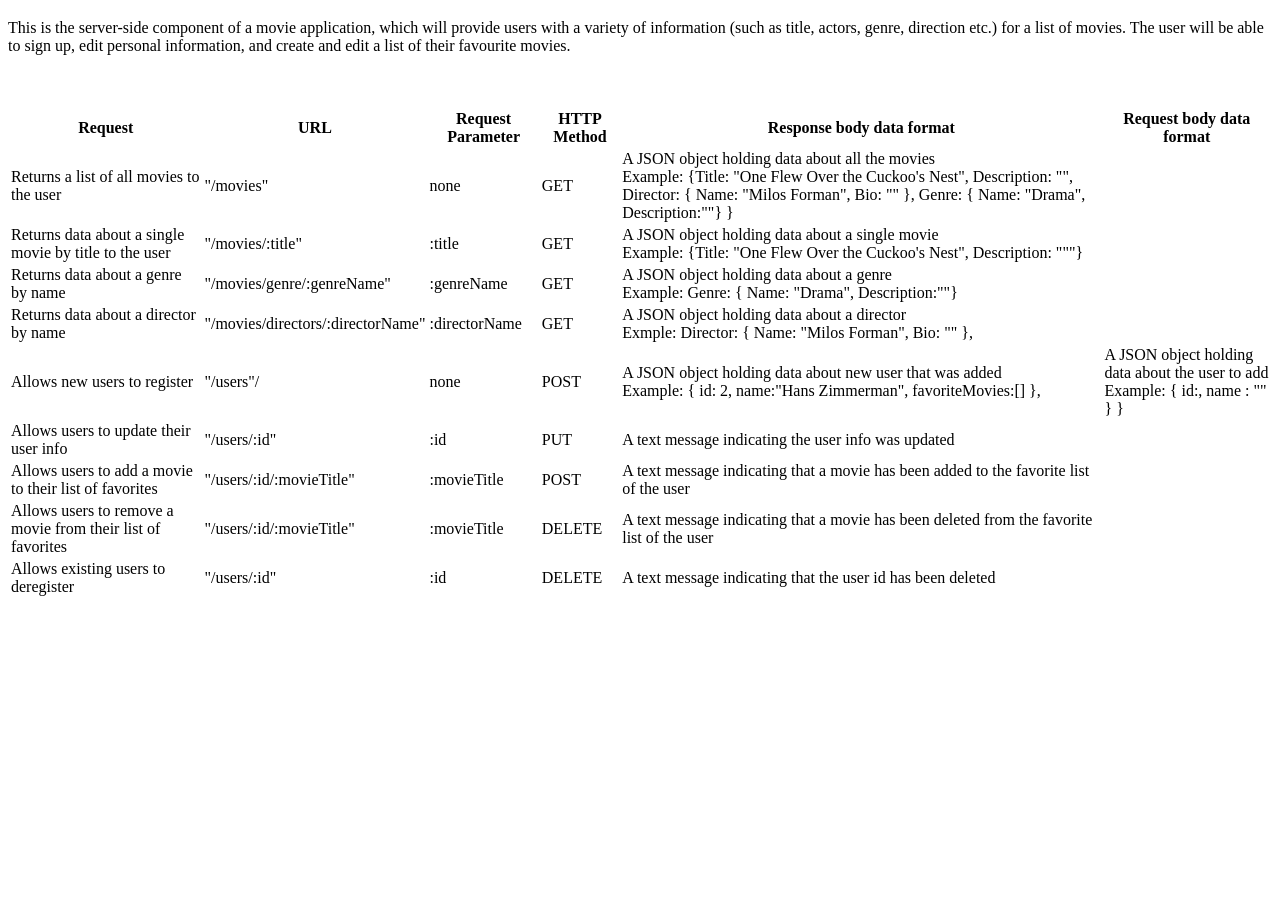
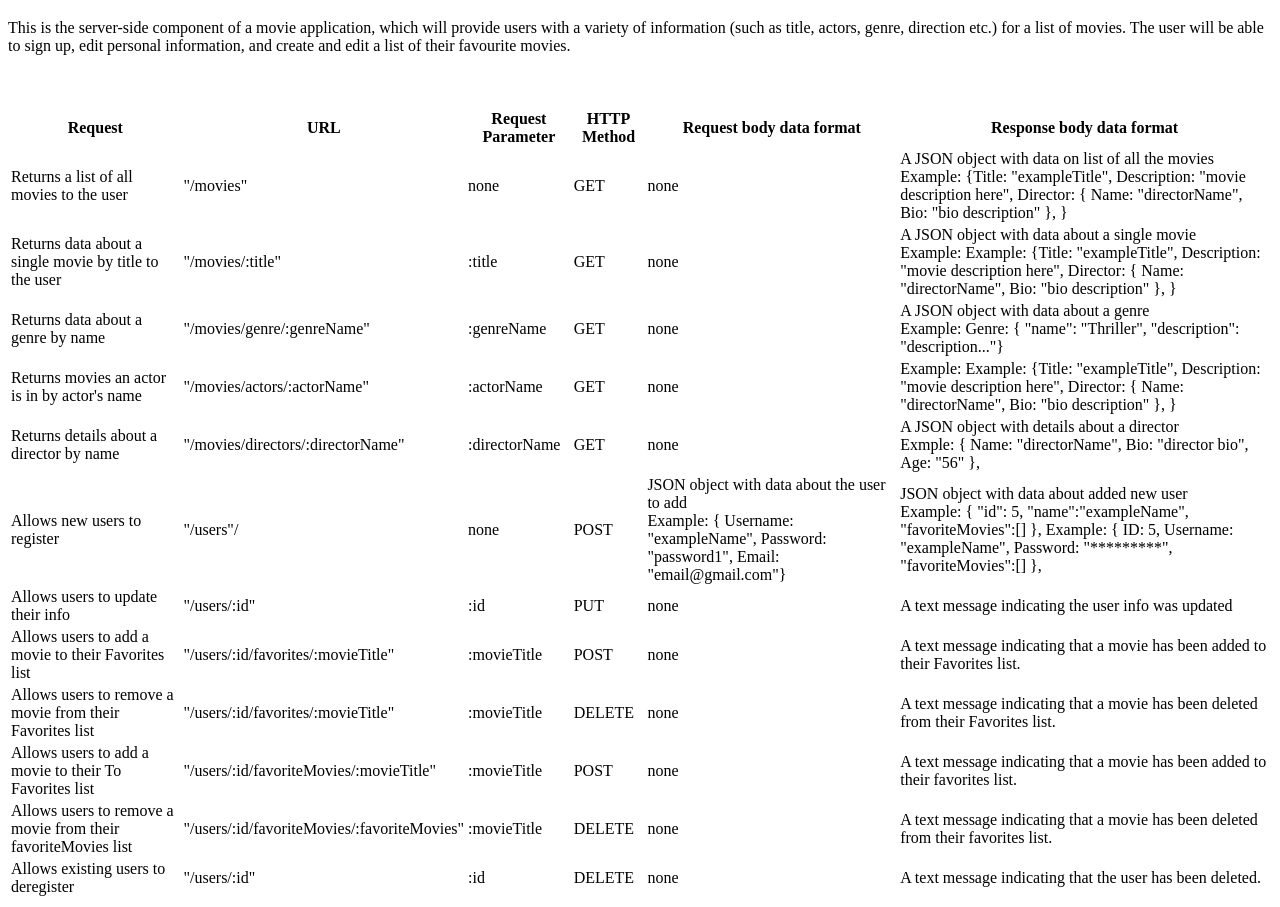
Before and after one commit to KupferJ/movie_api, a website: page public/documentation.html in a window 1280 px wide. Shown: the part 61-968 px from the top of the page. Before the commit the page ends 800 px from the top, so only its background shows below. Drawn offline with Linux system fonts and the light colour scheme.

Commit message:
updated documentation file

```diff
--- a/public/documentation.html
+++ b/public/documentation.html
@@ -20,19 +20,19 @@
       <th>URL</th>
       <th>Request Parameter</th>
       <th>HTTP Method</th>
+      <th>Request body data format</th>
       <th>Response body data format</th>
-      <th>Request body data format</th>
     </tr>
     <tr>
       <td>Returns a list of all movies to the user</td>
       <td>"/movies"</td>
       <td>none</td>
       <td>GET</td>
+      <td>none</td>
       <td>
-        A JSON object holding data about all the movies <br />
-        Example: {Title: "One Flew Over the Cuckoo's Nest", Description: "",
-        Director: { Name: "Milos Forman", Bio: "" }, Genre: { Name: "Drama",
-        Description:""} }
+        A JSON object with data on list of all the movies <br />
+        Example: {Title: "exampleTitle", Description: "movie description here", Director: { Name: "directorName", Bio: "bio description" },
+        }
       </td>
     </tr>
     <tr>
@@ -40,9 +40,11 @@
       <td>"/movies/:title"</td>
       <td>:title</td>
       <td>GET</td>
+      <td>none</td>
       <td>
-        A JSON object holding data about a single movie <br />
-        Example: {Title: "One Flew Over the Cuckoo's Nest", Description: """}
+        A JSON object with data about a single movie <br />
+        Example: Example: {Title: "exampleTitle", Description: "movie description here", Director: { Name: "directorName", Bio: "bio description" },
+        }
       </td>
     </tr>
     <tr>
@@ -50,20 +52,32 @@
       <td>"/movies/genre/:genreName"</td>
       <td>:genreName</td>
       <td>GET</td>
+      <td>none</td>
       <td>
-        A JSON object holding data about a genre <br />
-        Example: Genre: { Name: "Drama", Description:""}
+        A JSON object with data about a genre <br />
+        Example: Genre: { "name": "Thriller", "description": "description..."}
       </td>
     </tr>
-
     <tr>
-      <td>Returns data about a director by name</td>
+      <td>Returns movies an actor is in by actor's name</td>
+      <td>"/movies/actors/:actorName"</td>
+      <td>:actorName</td>
+      <td>GET</td>
+      <td>none</td>
+      <td>
+        Example: Example: {Title: "exampleTitle", Description: "movie description here", Director: { Name: "directorName", Bio: "bio description" },
+        }
+      </td>
+    </tr>
+    <tr>
+      <td>Returns details about a director by name</td>
       <td>"/movies/directors/:directorName"</td>
       <td>:directorName</td>
       <td>GET</td>
+      <td>none</td>
       <td>
-        A JSON object holding data about a director <br />
-        Exmple: Director: { Name: "Milos Forman", Bio: "" },
+        A JSON object with details about a director <br />
+        Exmple: { Name: "directorName", Bio: "director bio", Age: "56" },
       </td>
     </tr>
     <tr>
@@ -72,39 +86,65 @@
       <td>none</td>
       <td>POST</td>
       <td>
-        A JSON object holding data about new user that was added <br />
-        Example: { id: 2, name:"Hans Zimmerman", favoriteMovies:[] },
-      </td>
+          JSON object with data about the user to add <br />
+          Example: { Username: "exampleName", Password: "password1", Email: "email@gmail.com"}
+        </td>
       <td>
-        A JSON object holding data about the user to add <br />
-        Example: { id:, name : "" } }
+        JSON object with data about added new user <br />
+        Example: { "id": 5, "name":"exampleName", "favoriteMovies":[] },
+        Example: { ID: 5, Username: "exampleName", Password: "*********", "favoriteMovies":[] },
       </td>
     </tr>
     <tr>
-      <td>Allows users to update their user info</td>
+      <td>Allows users to update their info</td>
       <td>"/users/:id"</td>
       <td>:id</td>
       <td>PUT</td>
+      <td>none</td>
       <td>A text message indicating the user info was updated</td>
     </tr>
     <tr>
-      <td>Allows users to add a movie to their list of favorites</td>
-      <td>"/users/:id/:movieTitle"</td>
+      <td>Allows users to add a movie to their Favorites list</td>
+      <td>"/users/:id/favorites/:movieTitle"</td>
       <td>:movieTitle</td>
       <td>POST</td>
+      <td>none</td>
       <td>
-        A text message indicating that a movie has been added to the favorite
-        list of the user
+        A text message indicating that a movie has been added to their Favorites
+        list.
       </td>
     </tr>
     <tr>
-      <td>Allows users to remove a movie from their list of favorites</td>
-      <td>"/users/:id/:movieTitle"</td>
+      <td>Allows users to remove a movie from their Favorites list</td>
+      <td>"/users/:id/favorites/:movieTitle"</td>
       <td>:movieTitle</td>
       <td>DELETE</td>
+      <td>none</td>
       <td>
-        A text message indicating that a movie has been deleted from the
-        favorite list of the user
+        A text message indicating that a movie has been deleted from their
+        Favorites list.
+      </td>
+    </tr>
+    <tr>
+      <td>Allows users to add a movie to their To Favorites list</td>
+      <td>"/users/:id/favoriteMovies/:movieTitle"</td>
+      <td>:movieTitle</td>
+      <td>POST</td>
+      <td>none</td>
+      <td>
+        A text message indicating that a movie has been added to their favorites
+        list.
+      </td>
+    </tr>
+    <tr>
+      <td>Allows users to remove a movie from their favoriteMovies list</td>
+      <td>"/users/:id/favoriteMovies/:favoriteMovies"</td>
+      <td>:movieTitle</td>
+      <td>DELETE</td>
+      <td>none</td>
+      <td>
+        A text message indicating that a movie has been deleted from their
+        favorites list.
       </td>
     </tr>
     <tr>
@@ -112,7 +152,9 @@
       <td>"/users/:id"</td>
       <td>:id</td>
       <td>DELETE</td>
-      <td>A text message indicating that the user id has been deleted</td>
+      <td>none</td>
+      <td>A text message indicating that the user has been deleted.
+      </td>
     </tr>
   </table>
 
```
Also changed, not shown: log.txt (+15 -0 lines).
